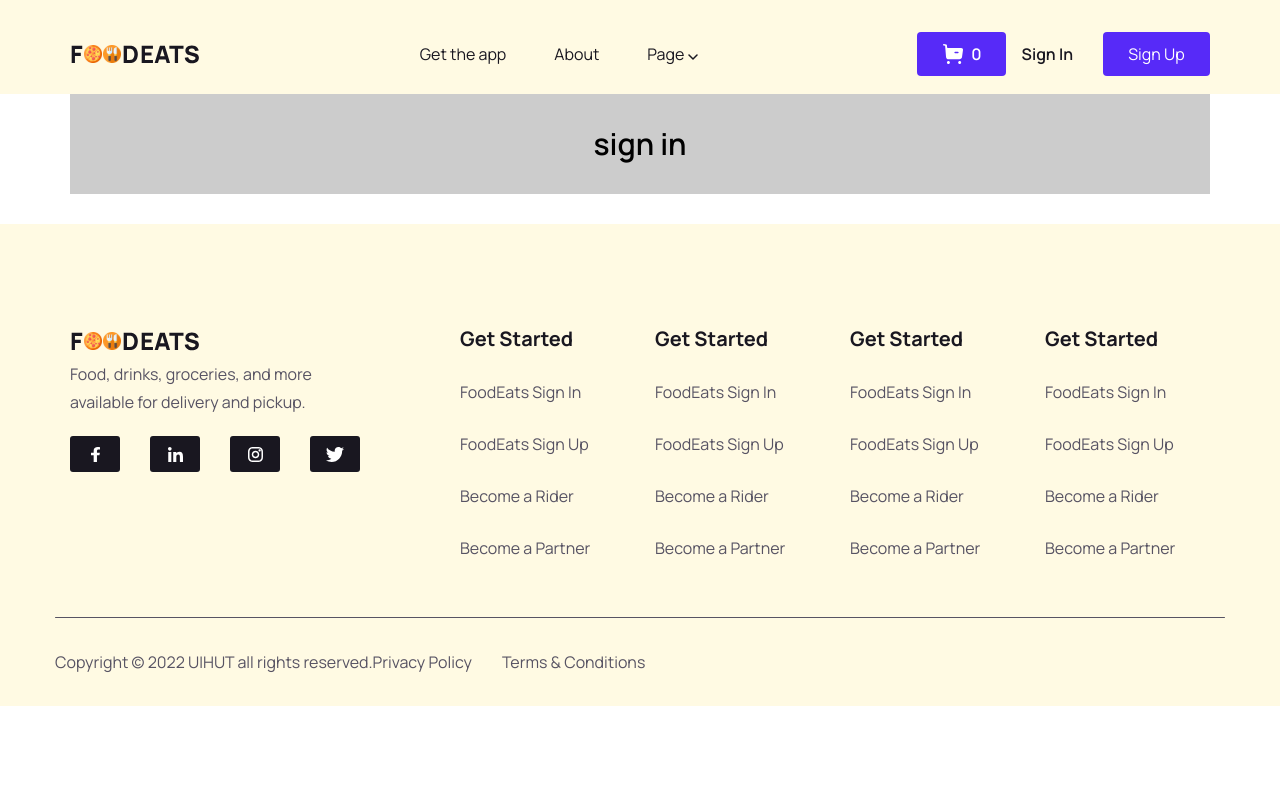
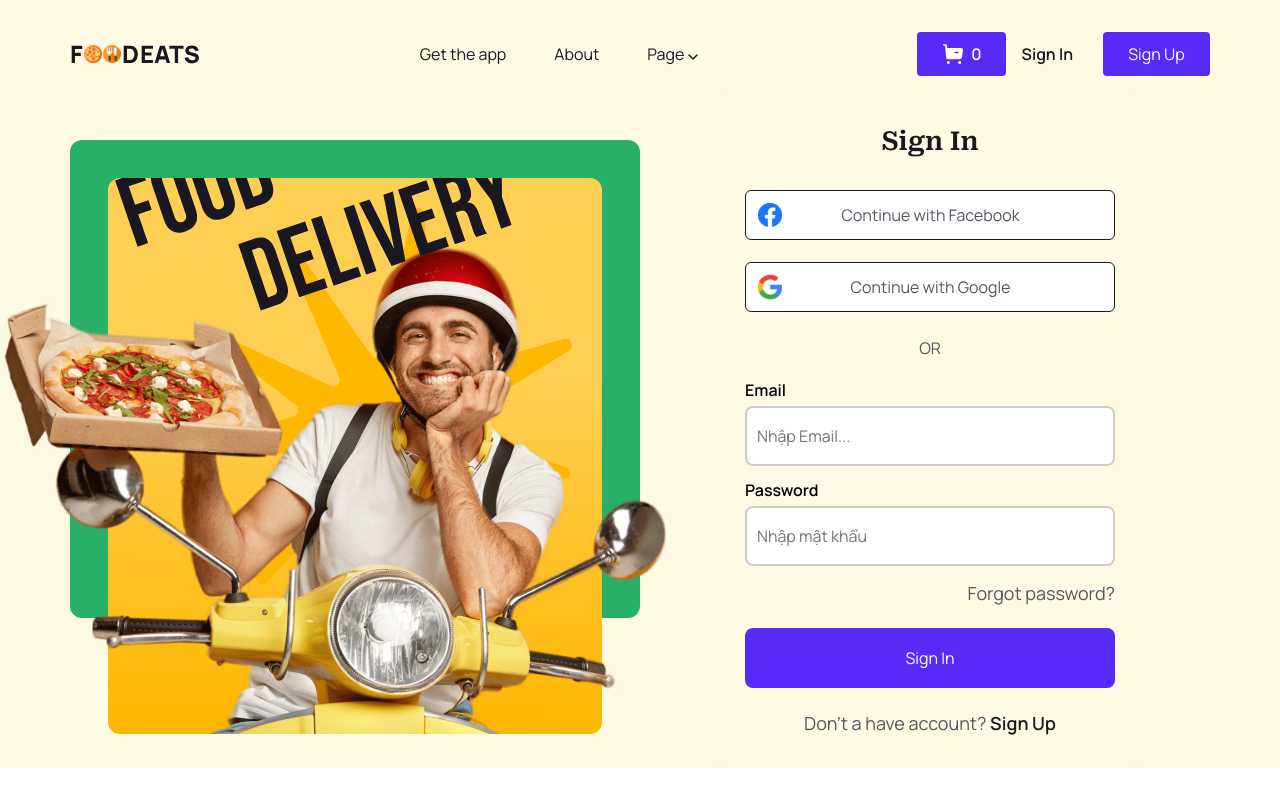
Before and after one commit to Phanhiep02/food, a Vue app: page /#/sign-in in a window 1280 px wide. Shown: the top 800 px of the page. Built offline with nearby package versions, Linux system fonts and the light colour scheme.

Commit message:
sign-in and sign-up

```diff
--- a/src/pages/pagesSignIn.vue
+++ b/src/pages/pagesSignIn.vue
@@ -1,10 +1,72 @@
 <template>
   <div>
-    <section>
+    <section class="sign-mt">
       <div class="container">
         <div class="row">
-          <div class="col">
-            <div class="inner">sign in</div>
+          <div class="col-lg-6">
+            <div class="hero__right sign-in-hero__right">
+              <div class="hero__right-content">
+                <div class="hero__right-img">
+                  <img
+                    src="../assets/img/hero-right-img.png"
+                    alt=""
+                    class="hero__right-img-sub"
+                  />
+                </div>
+              </div>
+            </div>
+          </div>
+          <div class="col-lg-6">
+            <div class="sign-in">
+              <h4 class="sign-in__title">Sign In</h4>
+              <div class="sign-in__social">
+                <a href="">
+                  <img src="../assets/img/login-fb.svg" alt="" />
+                </a>
+                <a href="">
+                  <img src="../assets/img/login-gg.svg" alt="" />
+                </a>
+              </div>
+              <p class="sign-in__or">OR</p>
+              <form
+                method="post"
+                action="https://api-gateway.fullstack.edu.vn/action_page.php"
+                autocomplete="off"
+              >
+                <div class="form-group">
+                  <label for="email">Email</label>
+                  <input
+                    type="email"
+                    id="email"
+                    name="email"
+                    required
+                    pattern="[a-z0-9._%+-]+@[a-z0-9.-]+\.[a-z]{2,4}$"
+                    placeholder="Nhập Email..."
+                  />
+                  <p class="error">Vui Lòng nhập đúng định dạng email</p>
+                </div>
+
+                <div class="form-group">
+                  <label for="password">Password</label>
+                  <input
+                    type="password"
+                    id="password"
+                    name="password"
+                    required
+                    minlength="6"
+                    placeholder="Nhập mật khẩu"
+                  />
+                  <p class="error">Mật khẩu cần tí nhất 6 kí tự</p>
+                </div>
+                <p class="sign-in__forgot">Forgot password?</p>
+                <div class="form-group">
+                  <button class="btn submit-btn" type="submit">Sign In</button>
+                </div>
+              </form>
+              <p class="sign-in__footer desc">
+                Don’t a have account? <a href=""> Sign Up</a>
+              </p>
+            </div>
           </div>
         </div>
       </div>
@@ -16,4 +78,120 @@
 export default {};
 </script>
 
-<style></style>
+<style scoped>
+.sign-in-hero__right {
+  padding-top: 46px;
+}
+.sign-mt {
+  /* margin-top: 12px; */
+  background: #fffae3;
+  margin-bottom: 100px;
+}
+.sign-in {
+  border-radius: 12px;
+  background: #fffae3;
+  width: 430px;
+  flex-shrink: 0;
+  padding: 30px;
+  margin-left: 60px;
+}
+.sign-in__title {
+  color: var(--Dark, #191720);
+  text-align: center;
+  font-size: 2.6rem;
+  font-weight: 600;
+  line-height: 1.38;
+  margin-bottom: 30px;
+}
+.sign-in__social {
+  display: flex;
+  flex-direction: column;
+  row-gap: 20px;
+}
+.sign-in__or {
+  color: var(--Grey, #575363);
+  text-align: center;
+  font-size: 1.6rem;
+  font-weight: 400;
+  line-height: 1.75;
+  margin-top: 20px;
+}
+.sign-in__forgot {
+  color: var(--Grey, #575363);
+  text-align: right;
+  margin-top: 12px;
+  font-size: 1.8rem;
+  font-weight: 400;
+  line-height: 1.667;
+}
+.sign-in__footer {
+  text-align: center;
+  margin-top: 20px;
+}
+.sign-in__footer a {
+  color: var(--Dark, #191720);
+  font-size: 1.8rem;
+  font-weight: 600;
+  line-height: 30px;
+}
+form {
+  margin-top: 20px;
+}
+
+.form-group {
+  margin-top: 16px;
+}
+
+.form-group label,
+.form-group input {
+  display: block;
+}
+
+.form-group label {
+  font-weight: 600;
+}
+
+.form-group input {
+  width: 370px;
+  height: 60px;
+  margin-top: 8px;
+  padding: 6px 10px;
+  border: 2px solid #ccc;
+  border-radius: 8px;
+}
+
+.form-group .btn {
+  width: 370px;
+  height: 60px;
+  margin-top: 20px;
+  padding: 10px 28px;
+  border: 1px solid transparent;
+  border-radius: 8px;
+  color: #fff;
+  background: #572af8;
+  cursor: pointer;
+}
+
+.form-group .btn:hover {
+  opacity: 0.9;
+}
+
+.form-group .error {
+  margin: 4px;
+  font-size: 14px;
+  font-weight: 500;
+  color: red;
+  display: none;
+}
+/* has() là trong thẻ cha có thằng này ko nếu có thì hiện ra cái này */
+/* xử lý nhập sai mới hiện , còn ko có plavceholder chưa nhập gì vẫn hiện */
+.form-group:has(:invalid:not(:placeholder-shown)) .error {
+  display: block;
+}
+
+/* xử lý khi tất cả điều kiện thỏa mãn login mới chạy */
+/* form:has(:invalid) .submit-btn {
+  opacity: 0.5;
+  pointer-events: none;
+} */
+</style>
--- a/src/pages/pagesSignUp.vue
+++ b/src/pages/pagesSignUp.vue
@@ -1,9 +1,71 @@
 <template>
-  <section>
+  <section class="sign-mt">
     <div class="container">
       <div class="row">
-        <div class="col">
-          <div class="inner">sign up</div>
+        <div class="col-lg-6">
+          <div class="hero__right sign-up-hero__right">
+            <div class="hero__right-content">
+              <div class="hero__right-img">
+                <img
+                  src="../assets/img/hero-right-img.png"
+                  alt=""
+                  class="hero__right-img-sub"
+                />
+              </div>
+            </div>
+          </div>
+        </div>
+        <div class="col-lg-6">
+          <div class="sign-up">
+            <h4 class="sign-up__title">Sign Up</h4>
+            <div class="sign-up__social">
+              <a href="">
+                <img src="../assets/img/login-fb.svg" alt="" />
+              </a>
+              <a href="">
+                <img src="../assets/img/login-gg.svg" alt="" />
+              </a>
+            </div>
+            <p class="sign-up__or">OR</p>
+            <form
+              method="post"
+              action="https://api-gateway.fullstack.edu.vn/action_page.php"
+              autocomplete="off"
+            >
+              <div class="form-group">
+                <label for="email">Email</label>
+                <input
+                  type="email"
+                  id="email"
+                  name="email"
+                  required
+                  pattern="[a-z0-9._%+-]+@[a-z0-9.-]+\.[a-z]{2,4}$"
+                  placeholder="Nhập Email..."
+                />
+                <p class="error">Vui Lòng nhập đúng định dạng email</p>
+              </div>
+
+              <div class="form-group">
+                <label for="password">Password</label>
+                <input
+                  type="password"
+                  id="password"
+                  name="password"
+                  required
+                  minlength="6"
+                  placeholder="Nhập mật khẩu"
+                />
+                <p class="error">Mật khẩu cần tí nhất 6 kí tự</p>
+              </div>
+
+              <div class="form-group">
+                <button class="btn submit-btn" type="submit">Sign Up</button>
+              </div>
+            </form>
+            <p class="sign-up__footer desc">
+              Have an account?<a href=""> Sign in </a>
+            </p>
+          </div>
         </div>
       </div>
     </div>
@@ -14,4 +76,108 @@
 export default {};
 </script>
 
-<style></style>
+<style scoped>
+.sign-up-hero__right {
+  padding-top: 46px;
+}
+.sign-mt {
+  /* margin-top: 12px; */
+  background: #fffae3;
+  margin-bottom: 100px;
+  padding-bottom: 9px;
+}
+.sign-up {
+  border-radius: 12px;
+  background: #fffae3;
+  width: 430px;
+  flex-shrink: 0;
+  padding: 30px;
+  margin-left: 60px;
+}
+.sign-up__title {
+  color: var(--Dark, #191720);
+  text-align: center;
+  font-size: 2.6rem;
+  font-weight: 600;
+  line-height: 1.38;
+  margin-bottom: 30px;
+}
+.sign-up__social {
+  display: flex;
+  flex-direction: column;
+  row-gap: 20px;
+}
+.sign-up__or {
+  color: var(--Grey, #575363);
+  text-align: center;
+  font-size: 1.6rem;
+  font-weight: 400;
+  line-height: 1.75;
+  margin-top: 20px;
+}
+
+.sign-up__footer {
+  text-align: center;
+  margin-top: 20px;
+}
+.sign-up__footer a {
+  color: var(--Dark, #191720);
+  font-size: 1.8rem;
+  font-weight: 600;
+  line-height: 30px;
+}
+form {
+  margin-top: 20px;
+}
+
+.form-group {
+  margin-top: 16px;
+}
+
+.form-group label,
+.form-group input {
+  display: block;
+}
+
+.form-group label {
+  font-weight: 600;
+}
+
+.form-group input {
+  width: 370px;
+  height: 60px;
+  margin-top: 8px;
+  padding: 6px 10px;
+  border: 2px solid #ccc;
+  border-radius: 8px;
+}
+
+.form-group .btn {
+  width: 370px;
+  height: 60px;
+  margin-top: 20px;
+  padding: 10px 28px;
+  border: 1px solid transparent;
+  border-radius: 8px;
+  color: #fff;
+  background: #572af8;
+  cursor: pointer;
+}
+
+.form-group .btn:hover {
+  opacity: 0.9;
+}
+
+.form-group .error {
+  margin: 4px;
+  font-size: 14px;
+  font-weight: 500;
+  color: red;
+  display: none;
+}
+/* has() là trong thẻ cha có thằng này ko nếu có thì hiện ra cái này */
+/* xử lý nhập sai mới hiện , còn ko có plavceholder chưa nhập gì vẫn hiện */
+.form-group:has(:invalid:not(:placeholder-shown)) .error {
+  display: block;
+}
+</style>
```
Also changed, not shown: src/assets/img/login-fb.svg (added), src/assets/img/login-gg.svg (added).
